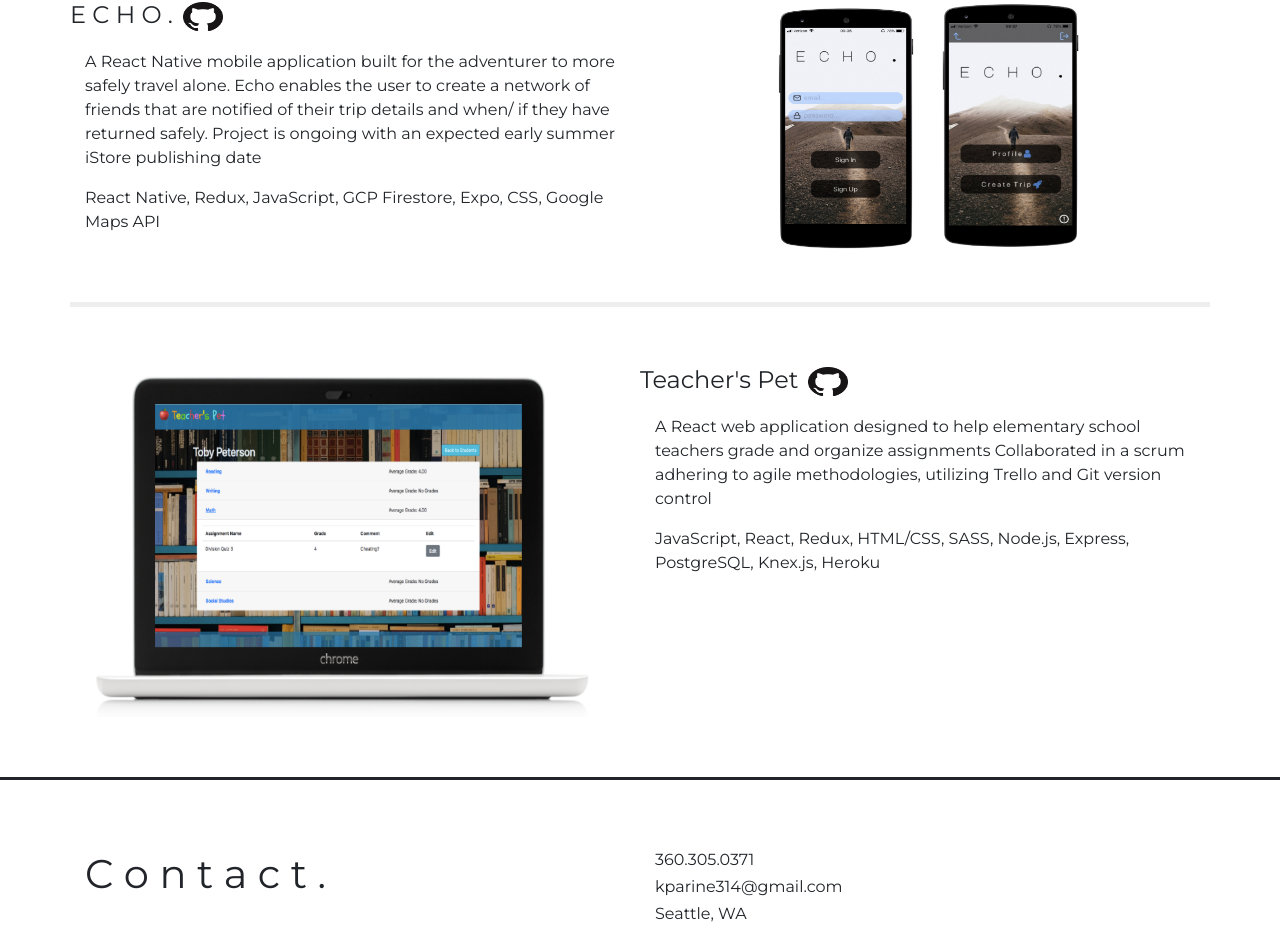
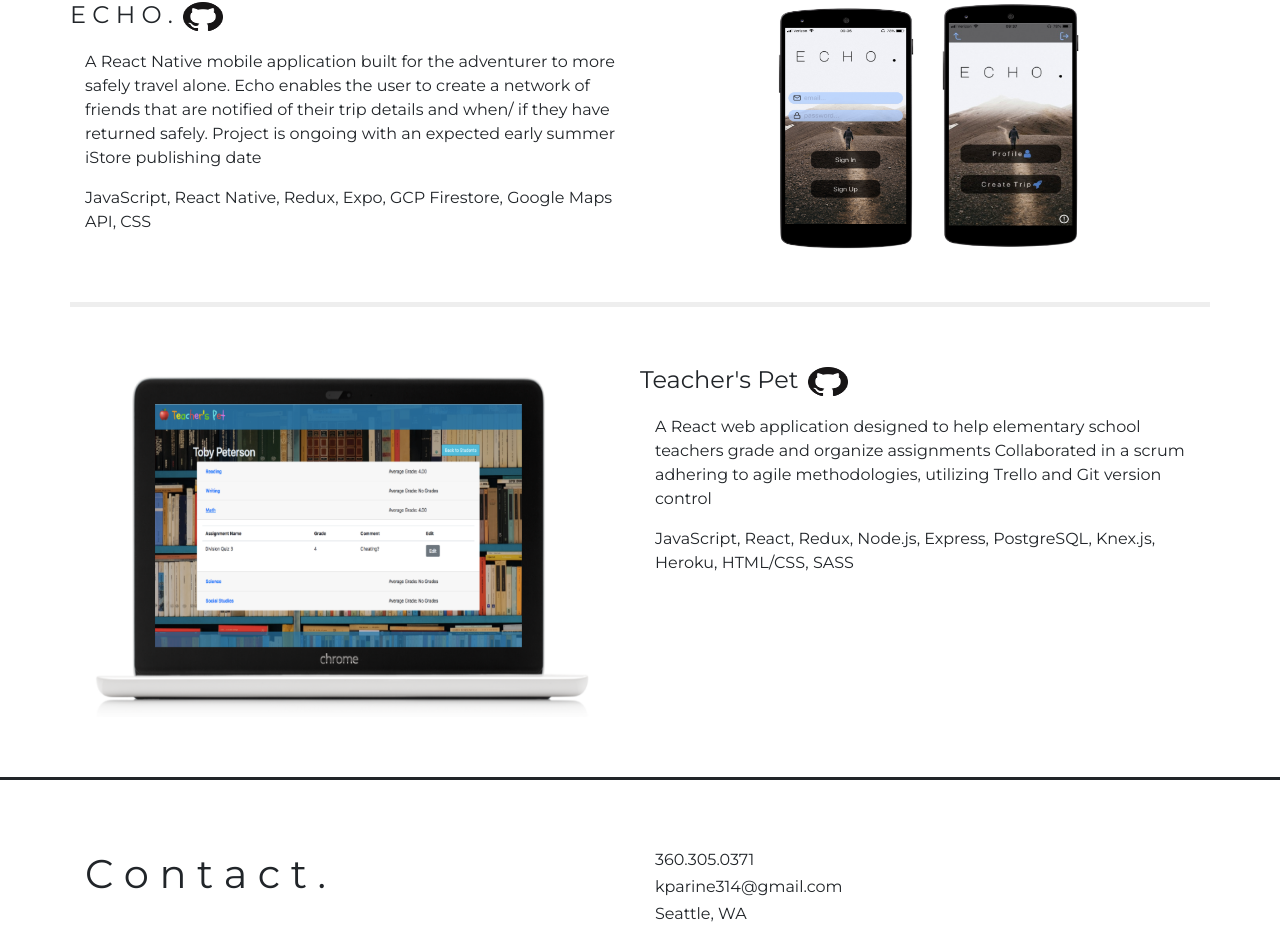
Before and after one commit to Kparine/react-portfolio, a React (Create React App) app: page / in a window 1280 px wide. Shown: the part 1307-2247 px from the top of the page. Built offline with nearby package versions, Linux system fonts and the light colour scheme.

Commit message:
Project technology ordering

```diff
--- a/src/components/projects.js
+++ b/src/components/projects.js
@@ -27,7 +27,7 @@ export default class Projects extends React.Component {
             Project is ongoing with an expected early summer iStore publishing date
             </p>
             <p>
-            React Native, Redux, JavaScript, GCP Firestore, Expo, CSS, Google Maps API
+            JavaScript, React Native, Redux, Expo, GCP Firestore, Google Maps API, CSS
             </p>
             </Col>
             <Col>
@@ -61,7 +61,7 @@ export default class Projects extends React.Component {
               Collaborated in a scrum adhering to agile methodologies, utilizing Trello and Git version control
               </p>
               <p>
-              JavaScript, React, Redux, HTML/CSS, SASS, Node.js, Express, PostgreSQL, Knex.js, Heroku
+              JavaScript, React, Redux, Node.js, Express, PostgreSQL, Knex.js, Heroku, HTML/CSS, SASS
               </p>
             </Col>
 
```
